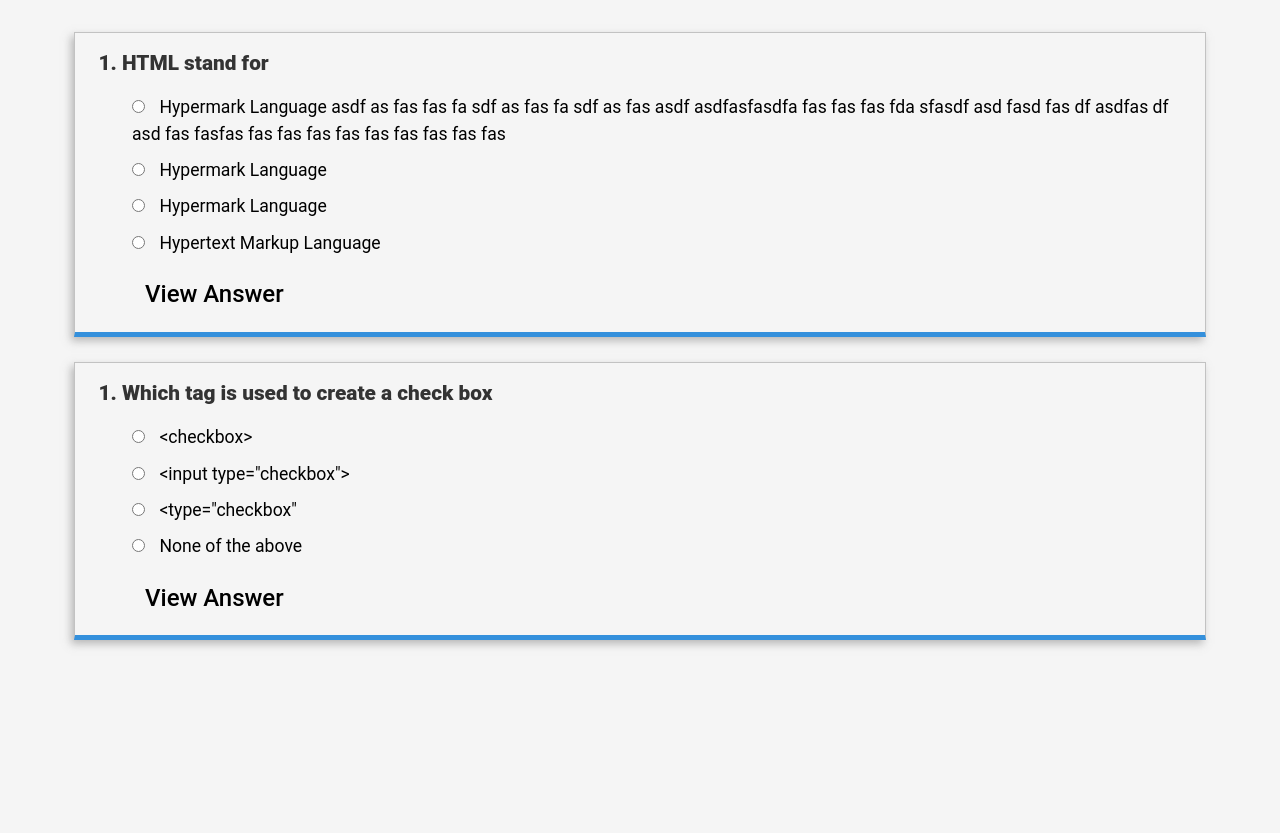
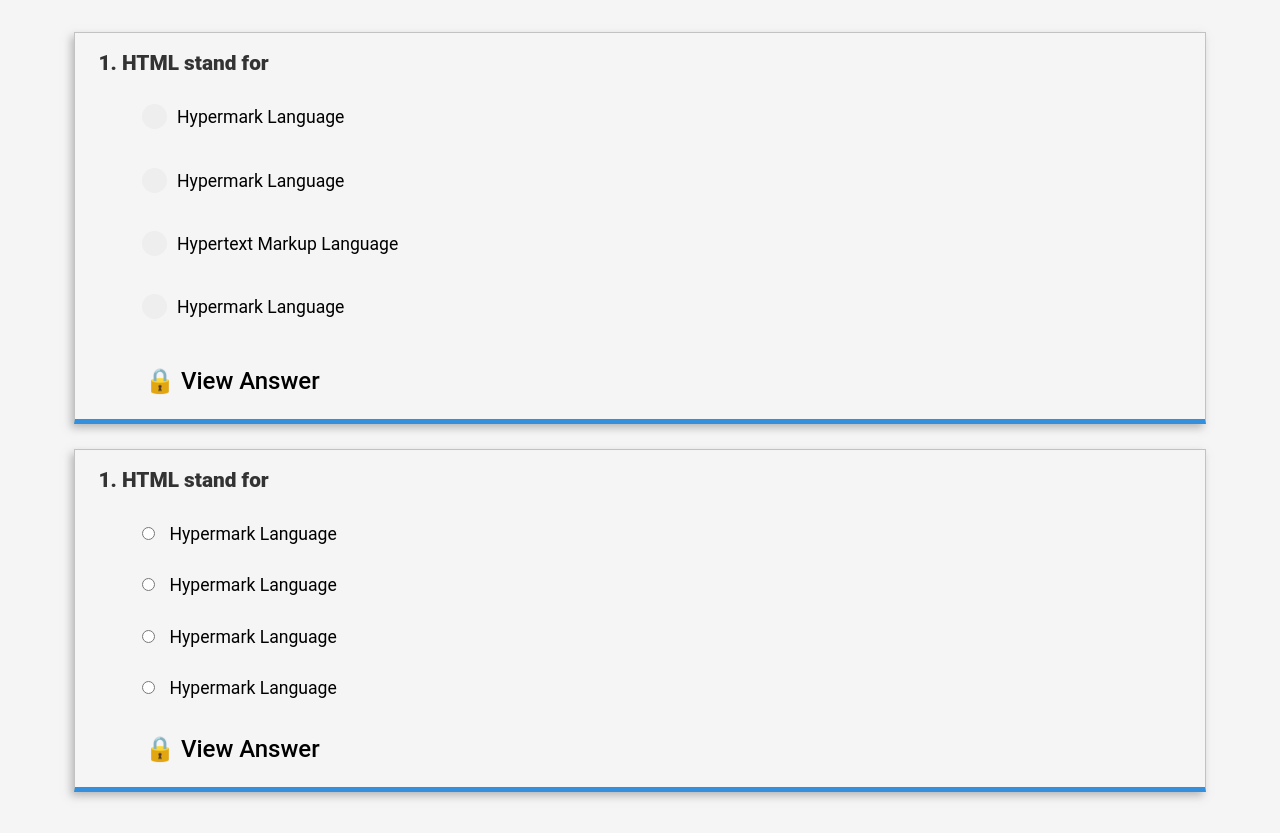
Before and after one commit to Aayushbasnet/Quiz-MCQ-frontend, a plain HTML site: page index.html in a window 1280 px wide. Before the commit the page ends 800 px from the top, so only its background shows below. Drawn offline with nearby package versions, Linux system fonts and the light colour scheme.

Commit message:
custom radio button added. Both custom and default button included.

```diff
--- a/index.css
+++ b/index.css
@@ -13,6 +13,7 @@ body {
     color: #000000;
 }
 
+/* styling questions */
 .question li{
     font-size: 1.3em;
     font-weight: 800;
@@ -20,20 +21,41 @@ body {
     margin-bottom: 15px;
 }
 
+/* creating option-list */
+/* styling option */
+.option{
+    padding: 10px;
+}
+.option:hover{
+    cursor: pointer;
+    background-color: #eee;
+    transition: 0.5s ease-in-out;
+}
+/* styling option-list ul */
 .option-list ul {
     padding-left: 10px;
 }
-
+/* styling options */
 .option-list ul li{
     list-style-type: none;
     font-size: 1.1em;
     font-weight: 600;
+    margin-bottom: 5px;
+
+}
+.option-radio{
+    display: block;
+    margin-bottom: 12px;
+    position: relative;
+    padding-left: 35px;
+    cursor: pointer;
+    -webkit-user-select: none;
+    -moz-user-select: none;
+    -ms-user-select: none;
+    user-select: none;
 }
 
-.option{
-    margin-bottom: 10px;
-}
-
+/* create quiz/mcq card */
 .mcq-card{
     height: auto;
     padding: 15px;
@@ -43,3 +65,52 @@ body {
     box-shadow: -3px 4px 8px 0px rgba(125,125,125,0.5);
     border-bottom: 5px solid #3490dc;
 }
+
+/* custom radio button */
+/* hide browser's default radio button */
+.option-radio input {
+    position: absolute;
+    opacity: 0;
+    cursor: pointer;
+    height: 0;
+    width: 0;
+}
+/* create custom radio button */
+.checkmark {
+    position: absolute;
+    top: 0;
+    left: 0;
+    height: 25px;
+    width: 25px;
+    background-color: #eee;
+    border-radius: 50%;
+}
+
+/* change background color on hover */
+.option:hover input ~ .checkmark{
+    background-color: #ccc;
+}
+
+/* adding blue after checkbox is checked */
+.option-radio input:checked ~ .checkmark{
+    background-color: #3490dc;
+}
+/* create checkmark/indicator (dot/circle) which is hidden when not checked */
+.checkmark:after {
+    content: "";
+    position: absolute;
+    display: none;
+}
+/* show the checkmark(dot/circle) when checked*/
+.option-radio input:checked ~ .checkmark:after{
+    display: block;
+}
+/* styling the indicator(dot/circle) */
+.option-radio .checkmark::after {
+    top: 9px;
+    left: 8px;
+    width: 9px;
+    height: 8px;
+    border-radius: 50%;
+    background: #ffffffff;
+}
--- a/index.html
+++ b/index.html
@@ -22,71 +22,79 @@
                             <ul>
                                 <li>
                                     <div class="option">
-                                        <input type="radio" id="answer" name="exam_question" value="Hypermark_Language">
-                                        <span style="margin : 0 10px;">Hypermark Language asdf as fas fas fa sdf as fas fa sdf as fas asdf asdfasfasdfa fas fas fas fda sfasdf asd fasd fas df asdfas df asd fas fasfas fas fas fas fas fas fas fas fas fas </span><br>
+                                        <label class="option-radio">Hypermark Language
+                                            <input type="radio" id="answer" name="exam_question" value="Hypermark_Language">
+                                            <span class = "checkmark"></span>
+                                        </label>
+                                    </div>
+                                </li>
+                                <li>
+                                    <div class="option">
+                                        <label class="option-radio">Hypermark Language
+                                            <input type="radio" id="answer" name="exam_question" value="Hypermark_Language">
+                                            <span class = "checkmark"></span>
+                                        </label>
+                                    </div>
+                                </li>
+                                <li>
+                                    <div class="option">
+                                        <label class="option-radio">Hypertext Markup Language
+                                            <input type="radio" id="answer" name="exam_question" value="Hypermark_Language">
+                                            <span class = "checkmark"></span>
+                                        </label>
+                                    </div>
+                                </li>
+                                <li>
+                                    <div class="option">
+                                        <label class="option-radio">Hypermark Language
+                                            <input type="radio" id="answer" name="exam_question" value="Hypermark_Language">
+                                            <span class = "checkmark"></span>
+                                        </label>
+                                    </div>
+                                </li>
+                            </ul>
+                        </div>
+                    </ol>
+                    <h4 style="margin-left: 5%; cursor:pointer;">🔒 View Answer</h4>
+                </div>
+                <!-- question 2 -->
+                <div class="mcq-card">
+                    <ol>
+                        <div class="question">
+                            <li>HTML stand for </li>
+                        </div>
+                        <div class="option-list mb-4">
+                            <ul>
+                                <li>
+                                    <div class="option">
+                                        <input type="radio" id="answer" name="exam_question" value="Hypermix_language">
+                                        <span class="option-text" style="margin : 0 10px;">Hypermark Language</span><br>
                                     </div>
                                 </li>
                                 <li>
                                     <div class="option">
                                         <input type="radio" id="answer" name="exam_question" value="Hypermix_language">
-                                        <span style="margin : 0 10px;">Hypermark Language</span><br>
+                                        <span class="option-text" style="margin : 0 10px;">Hypermark Language</span><br>
                                     </div>
                                 </li>
                                 <li>
                                     <div class="option">
-                                        <input type="radio" id="answer" name="exam_question" value="Hypermark Language">
-                                        <span style="margin : 0 10px;">Hypermark Language</span><br>
+                                        <input type="radio" id="answer" name="exam_question" value="Hypermix_language">
+                                        <span class="option-text" style="margin : 0 10px;">Hypermark Language</span><br>
                                     </div>
                                 </li>
                                 <li>
                                     <div class="option">
-                                        <input type="radio" id="answer" name="exam_question" value="Hypertext_Markup_Language">
-                                        <span style="margin : 0 10px;">Hypertext Markup Language</span><br>
+                                        <input type="radio" id="answer" name="exam_question" value="Hypermix_language">
+                                        <span class="option-text" style="margin : 0 10px;">Hypermark Language</span><br>
                                     </div>
                                 </li>
                             </ul>
                         </div>
                     </ol>
-                    <h4 style="margin-left: 5%;">View Answer</h4>
+                    <h4 style="margin-left: 5%; cursor:pointer;">🔒 View Answer</h4>
                 </div>
-
-                <!-- question 2 -->
-                <div class="mcq-card">
-                    <ol>
-                        <div class="question">
-                            <li> Which tag is used to create a check box </li>
-                        </div>
-                        <div class="option-list mb-4">
-                            <ul>
-                                <li>
-                                    <div class="option">
-                                        <input type="radio" id="answer" name="exam_question" value="<checkbox>">
-                                        <span style="margin : 0 10px;">&lt;checkbox&gt;</span><br>
-                                    </div>
-                                </li>
-                                <li>
-                                    <div class="option">
-                                        <input type="radio" id="answer" name="exam_question" value='<input type="checkbox">'>
-                                        <span style="margin : 0 10px;">&lt;input type="checkbox"&gt;</span><br>
-                                    </div>
-                                </li>
-                                <li>
-                                    <div class="option">
-                                        <input type="radio" id="answer" name="exam_question" value='<type="checkbox"'>
-                                        <span style="margin : 0 10px;">&lt;type="checkbox"</span><br>
-                                    </div>
-                                </li>
-                                <li>
-                                    <div class="option">
-                                        <input type="radio" id="answer" name="exam_question" value="None of the above">
-                                        <span style="margin : 0 10px;">None of the above</span><br>
-                                    </div>
-                                </li>
-                            </ul>
-                        </div>
-                    </ol>
-                    <h4 style="margin-left: 5%;">View Answer</h4>
-                </div>
+            </div>
         </form>
     </div>
 
```
